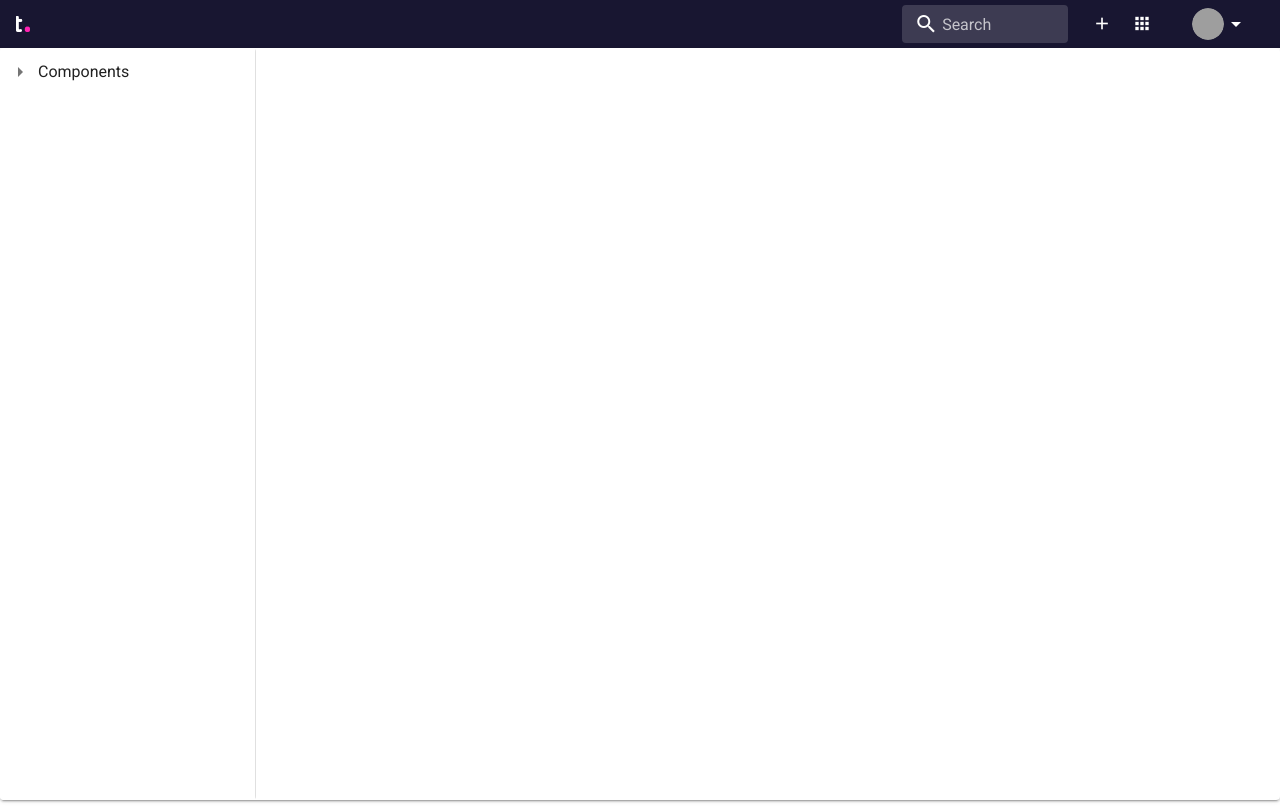
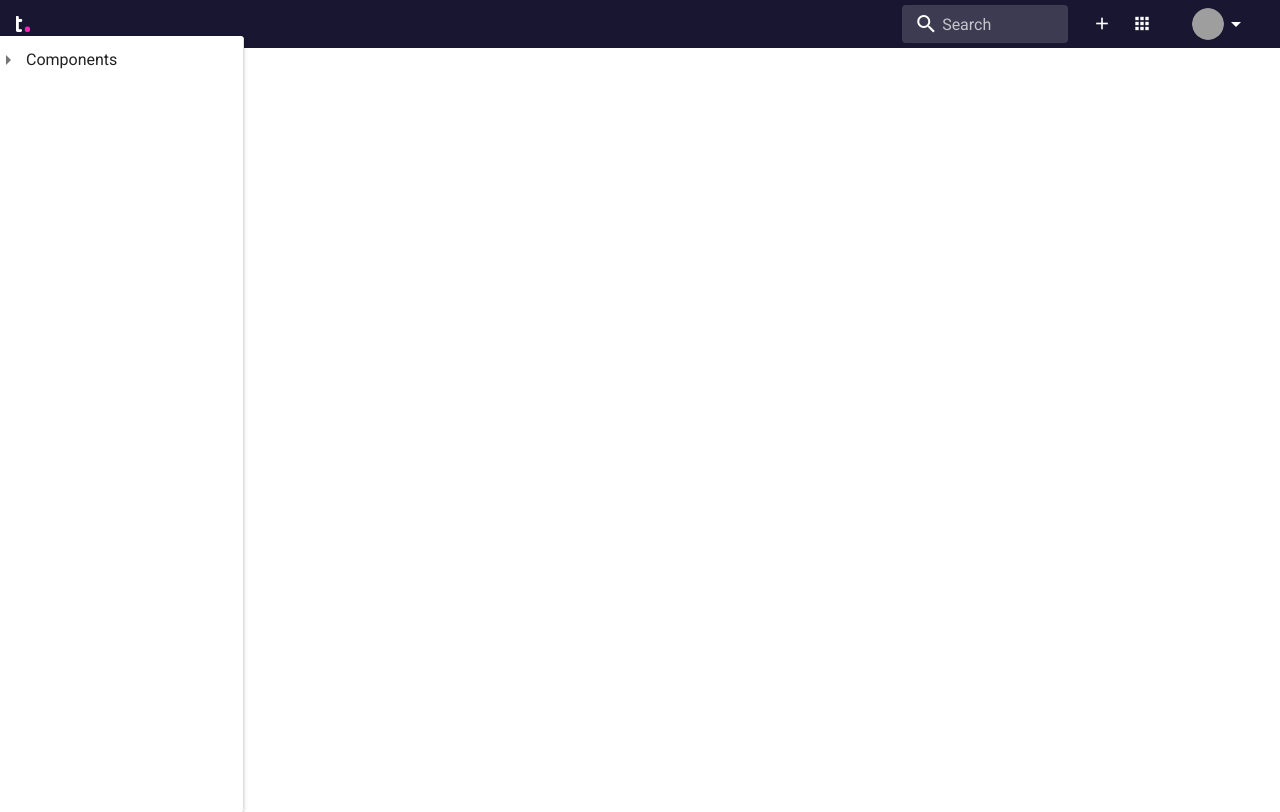
Before and after one commit to samternent/frontend-components-test, a Vue app: page / in a window 1280 px wide. Built offline with nearby package versions, Linux system fonts and the light colour scheme; grey boxes are pictures that could not be loaded.

Commit message:
fix layout

```diff
--- a/src/App.vue
+++ b/src/App.vue
@@ -1,16 +1,14 @@
 <template>
-  <v-app>
-    <the-layout>
-      <template v-slot:the-sidebar>
-        <v-treeview :items="items"></v-treeview>
-      </template>
-      <router-view/>
-    </the-layout>
-  </v-app>
+  <the-layout>
+    <template v-slot:the-sidebar>
+      <v-treeview :items="items"></v-treeview>
+    </template>
+  </the-layout>
 </template>
 
 <script>
 import TheLayout from './components/layout/TheLayout';
+
 export default {
   name: 'FrontendComponents',
   components: { TheLayout },
--- a/src/components/layout/TheLayout.vue
+++ b/src/components/layout/TheLayout.vue
@@ -6,12 +6,14 @@
         :hasChat="false"
         :hasNotifications="false"/>
     </slot>
-    <v-main>
+    <v-flex row>
       <the-sidebar>
         <slot name='the-sidebar'/>
       </the-sidebar>
-      <slot/>
-    </v-main>
+      <v-main>
+        <slot/>
+      </v-main>
+    </v-flex>
   </v-app>
 </template>
 
--- a/src/components/layout/TheSidebar.vue
+++ b/src/components/layout/TheSidebar.vue
@@ -1,9 +1,8 @@
 <template>
-  <v-card height="100%">
+  <v-card>
     <v-navigation-drawer
       v-model="drawer"
       permanent
-      absolute
     >
       <slot/>
     </v-navigation-drawer>
@@ -19,7 +18,7 @@
           { title: 'Home', icon: 'dashboard' },
           { title: 'About', icon: 'question_answer' }
         ],
-        right: null
+        // right: null
       }
     }
   }
```
Also changed, not shown: 6 other files (tests, documents, lock files or other folders).
